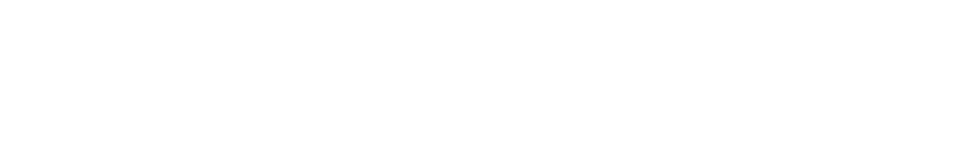
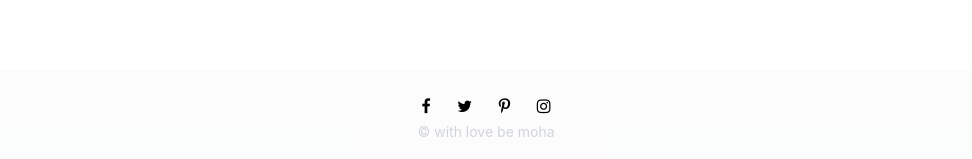
Before and after one commit to Mohammad-Azim/albums, a React (Create React App) app: page / in a window 1280 px wide. Shown: the part 638-797 px from the top of the page, without its empty margins (154-1126 px from the left). Built offline with nearby package versions, Linux system fonts and the light colour scheme.

Commit message:
add: Footer

```diff
--- a/package.json
+++ b/package.json
@@ -3,9 +3,13 @@
   "version": "0.1.0",
   "private": true,
   "dependencies": {
+    "@fortawesome/fontawesome-svg-core": "^6.2.0",
+    "@fortawesome/free-solid-svg-icons": "^6.2.0",
+    "@fortawesome/react-fontawesome": "^0.2.0",
     "@testing-library/jest-dom": "^5.16.5",
     "@testing-library/react": "^13.4.0",
     "@testing-library/user-event": "^13.5.0",
+    "font-awesome": "^4.7.0",
     "react": "^18.2.0",
     "react-dom": "^18.2.0",
     "react-scripts": "5.0.1",
--- /dev/null
+++ b/src/components/Footer/Footer.js
@@ -0,0 +1,30 @@
+import React from "react";
+import "font-awesome/css/font-awesome.min.css";
+
+function Footer(props) {
+  return (
+    <>
+      <footer className="absolute bottom-0 bg-opacity-30 p-5 bg-gray-100 w-full	flex justify-center ">
+        <div>
+          <div className="flex justify-between p-1">
+            <span>
+              <i className="fa fa-brands fa-facebook-f"></i>
+            </span>
+            <span>
+              <i className="fa fa-brands fa-twitter"></i>
+            </span>
+            <span>
+              <i className="fa fa-brands fa-pinterest-p"></i>
+            </span>
+            <span>
+              <i className="fa fa-brands fa-instagram"></i>
+            </span>
+          </div>
+          <div className="text-sm text-gray-300"> &copy; with love be moha</div>
+        </div>
+      </footer>
+    </>
+  );
+}
+
+export default Footer;
--- a/src/pages/Home/Home.js
+++ b/src/pages/Home/Home.js
@@ -1,10 +1,12 @@
 import React from "react";
 import Header from "../../components/Header/Header";
+import Footer from "../../components/Footer/Footer";
 
 function Home(props) {
   return (
     <>
       <Header></Header>
+      <Footer></Footer>
     </>
   );
 }
```
Also changed, not shown: src/components/Footer/Footer.css (added), 1 other file (tests, documents, lock files or other folders).
